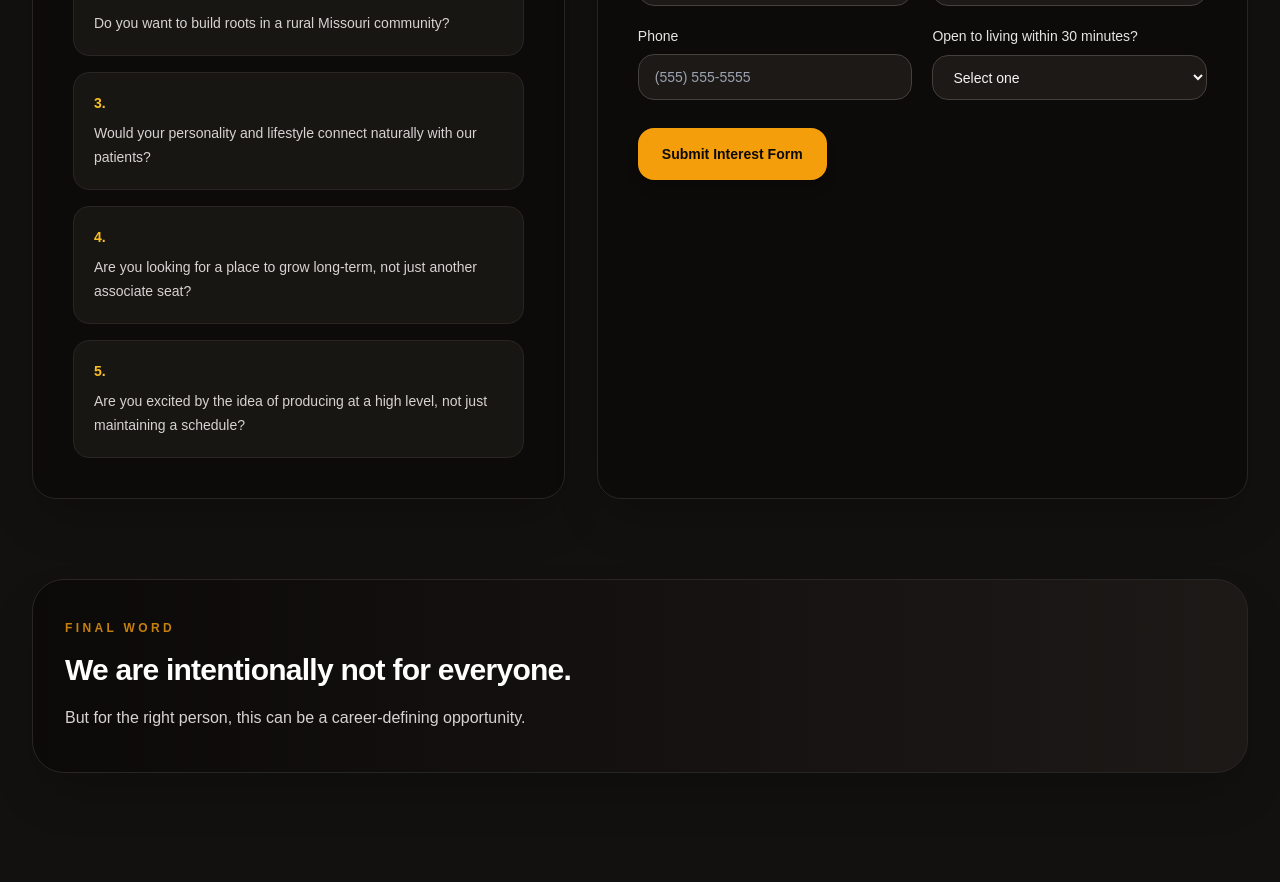
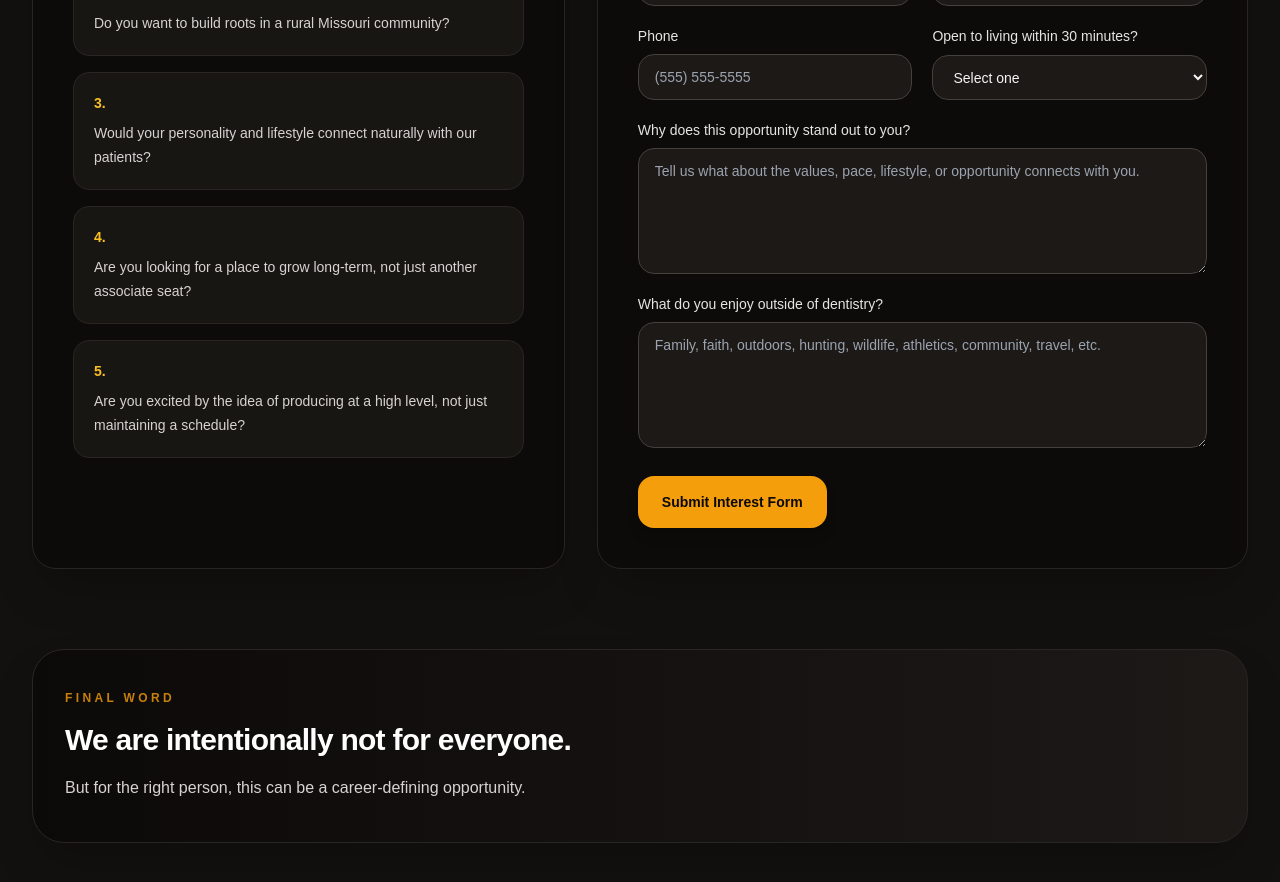
Before and after one commit to hldental/associate-dentist-landing-page, a Next.js app: page / in a window 1280 px wide. Shown: the part 2420-3302 px from the top of the page. Before the commit the page ends 3273 px from the top, so only its background shows below. Built offline with nearby package versions, Linux system fonts and the light colour scheme.

Commit message:
Update page.tsx

```diff
--- a/app/page.tsx
+++ b/app/page.tsx
@@ -274,6 +274,28 @@ export default function Page() {
                 </label>
               </div>
 
+              <label className="grid gap-2 text-sm font-medium text-stone-200">
+                Why does this opportunity stand out to you?
+                <textarea
+                  name="why_fit"
+                  required
+                  rows={5}
+                  className="rounded-2xl border border-stone-700 bg-stone-900 px-4 py-3 text-stone-100 outline-none transition focus:border-amber-500"
+                  placeholder="Tell us what about the values, pace, lifestyle, or opportunity connects with you."
+                />
+              </label>
+
+              <label className="grid gap-2 text-sm font-medium text-stone-200">
+                What do you enjoy outside of dentistry?
+                <textarea
+                  name="outside_interests"
+                  required
+                  rows={5}
+                  className="rounded-2xl border border-stone-700 bg-stone-900 px-4 py-3 text-stone-100 outline-none transition focus:border-amber-500"
+                  placeholder="Family, faith, outdoors, hunting, wildlife, athletics, community, travel, etc."
+                />
+              </label>
+
               <div className="pt-2">
                 <button
                   type="submit"
```
